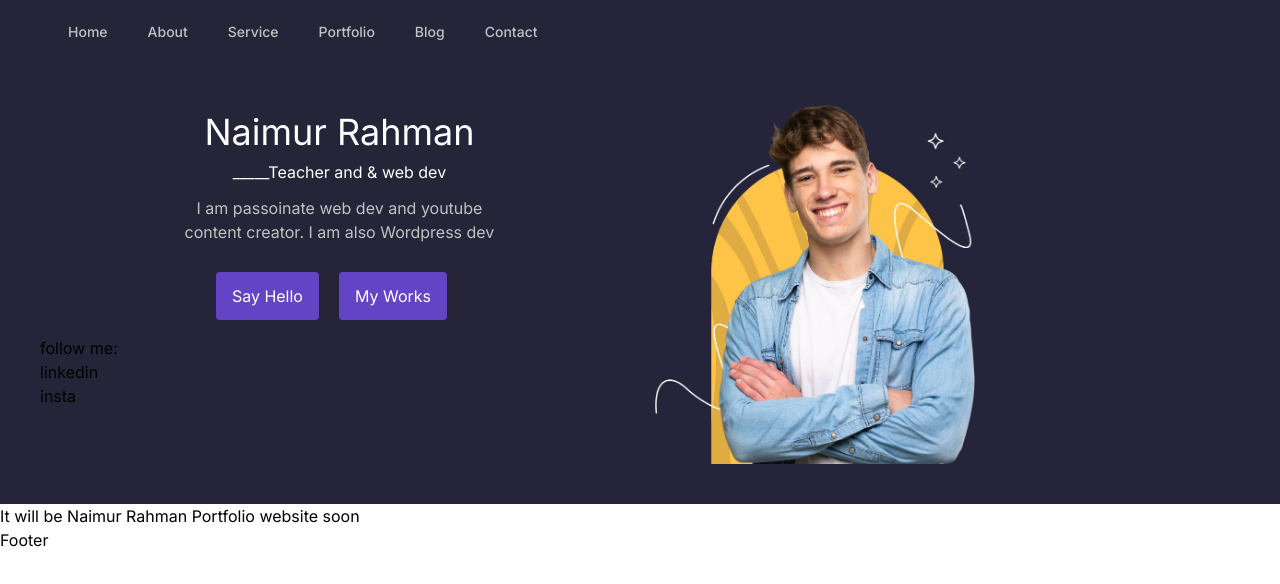
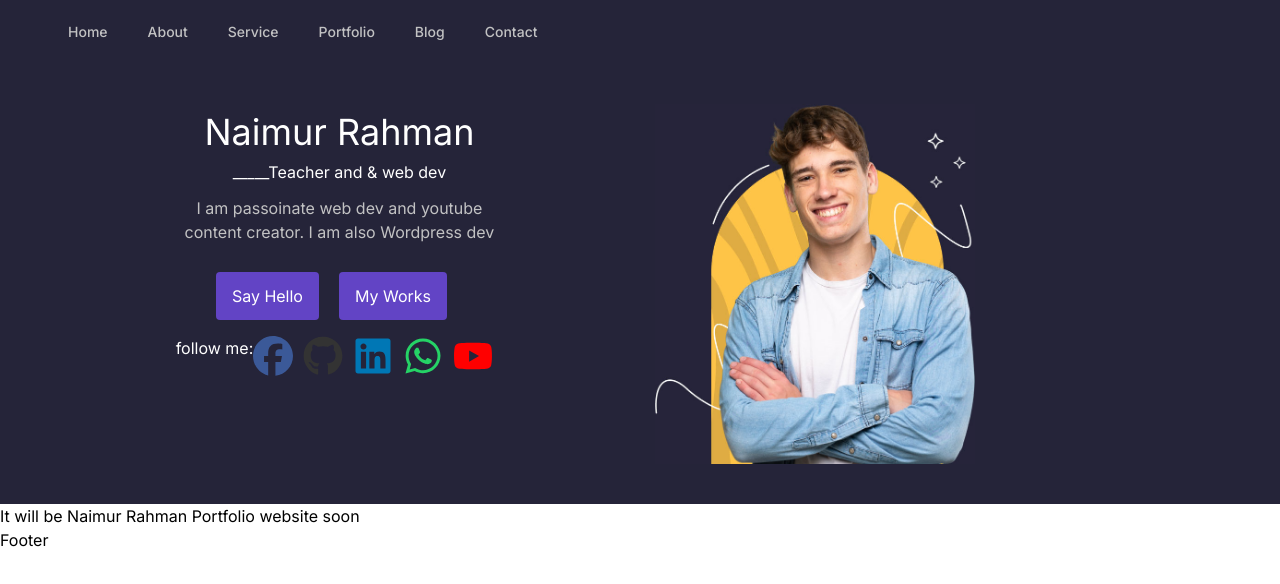
Before and after one commit to naimur202165/naimur-portfolio-nextjs, a Next.js app: page / in a window 1280 px wide. Shown: the top 584 px of the page. Built offline with nearby package versions, Linux system fonts and the light colour scheme.

Commit message:
logo added

```diff
--- a/package.json
+++ b/package.json
@@ -9,6 +9,10 @@
     "lint": "next lint"
   },
   "dependencies": {
+    "@fortawesome/free-brands-svg-icons": "^6.6.0",
+    "@fortawesome/free-regular-svg-icons": "^6.6.0",
+    "@fortawesome/free-solid-svg-icons": "^6.6.0",
+    "@fortawesome/react-fontawesome": "^0.2.2",
     "@headlessui/react": "^2.1.2",
     "@heroicons/react": "^2.1.5",
     "next": "14.2.5",
--- a/src/components/Hero/Hero.js
+++ b/src/components/Hero/Hero.js
@@ -3,6 +3,15 @@
 import React from "react";
 import Image from "next/image";
 import { FontAwesomeIcon } from "@fortawesome/react-fontawesome";
+import { faFacebook } from "@fortawesome/free-brands-svg-icons";
+import {
+  faGithub,
+  faLinkedin,
+  faWhatsapp,
+  faYoutube,
+} from "@fortawesome/free-brands-svg-icons";
+
+// components/IconExample.js
 
 export default function Hero() {
   return (
@@ -30,13 +39,56 @@
             </Button>
           </div>
           {/* Social */}
-          <div>
-            <div>follow me:</div>
-            <div>
-              <FontAwesomeIcon icon="fa-brands fa-facebook" />
+          <div className="flex justify-center">
+            <div className="text-white w-auto ">follow me:</div>
+            <div className="flex">
+              <a href="">
+                {" "}
+                <FontAwesomeIcon
+                  className="w-10 h-10"
+                  icon={faFacebook}
+                  color="#3b5998"
+                  style={{ marginRight: "10px" }}
+                />
+              </a>
+              <a href="">
+                {" "}
+                <FontAwesomeIcon
+                  className="w-10 h-10"
+                  icon={faGithub}
+                  color="#333"
+                  style={{ marginRight: "10px" }}
+                />
+              </a>
+              <a href="">
+                {" "}
+                <FontAwesomeIcon
+                  className="w-10 h-10"
+                  icon={faLinkedin}
+                  color="#0077b5"
+                  style={{ marginRight: "10px" }}
+                />
+              </a>
+              <a href="">
+                {" "}
+                <FontAwesomeIcon
+                  className="w-10 h-10"
+                  icon={faWhatsapp}
+                  size="2x"
+                  color="#25D366"
+                  style={{ marginRight: "10px" }}
+                />
+              </a>
+              <a href="">
+                <FontAwesomeIcon
+                  className="w-10 h-10"
+                  icon={faYoutube}
+                  size=""
+                  color="#FF0000"
+                  style={{ marginRight: "10px" }}
+                />
+              </a>
             </div>
-            <div>linkedin</div>
-            <div>insta</div>
           </div>
         </div>
 
```
Also changed, not shown: 1 other file (tests, documents, lock files or other folders).
